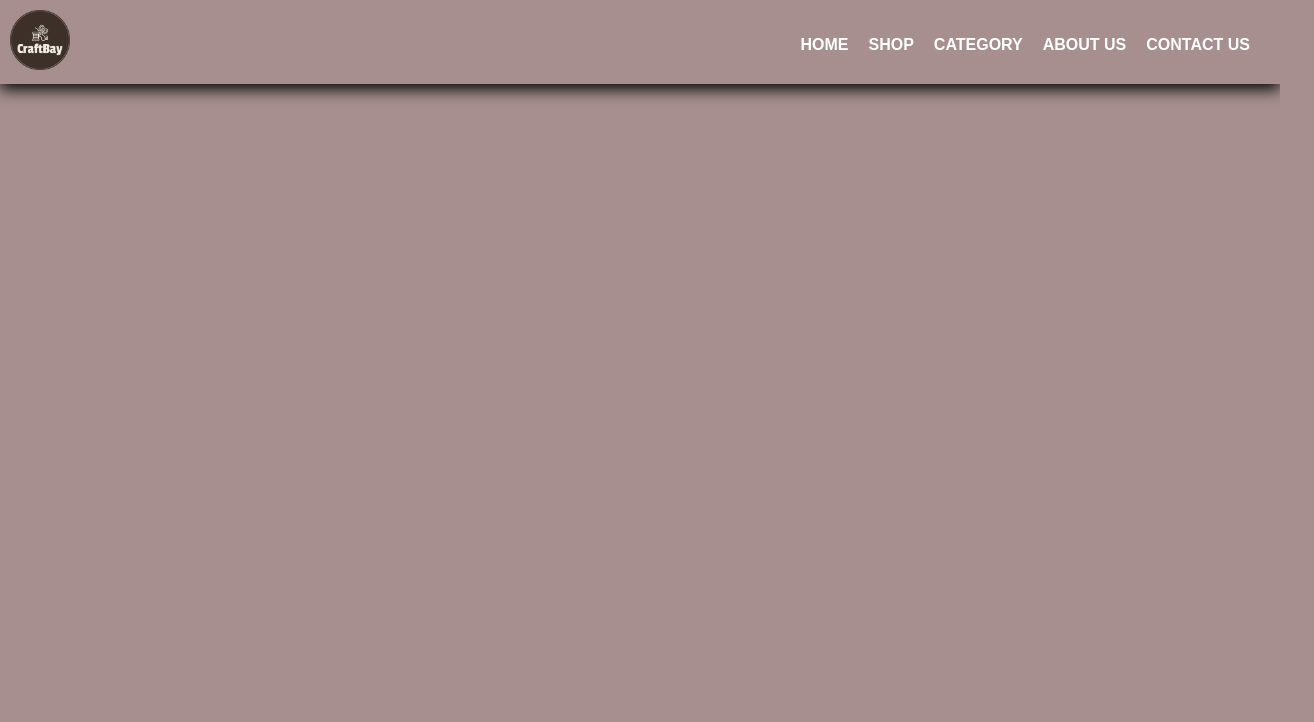
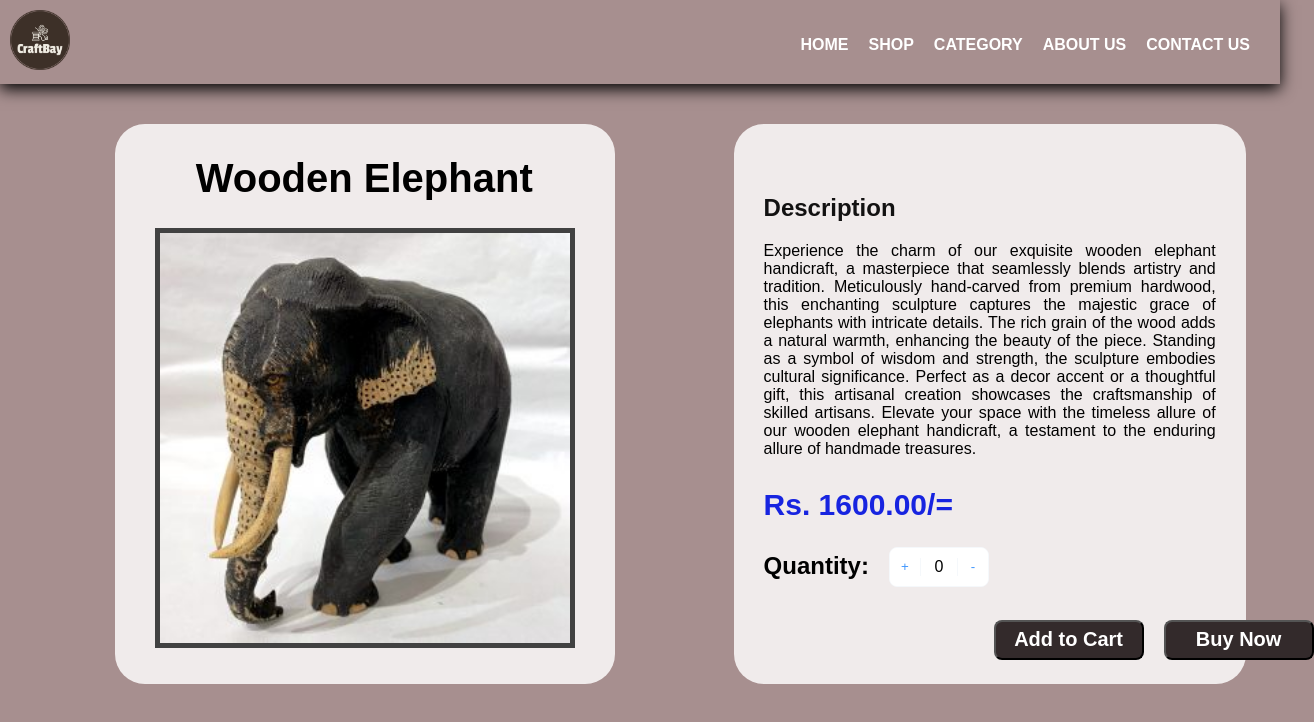
Before and after one commit to chamindu815/Craft_Bay, a React (Create React App) app: page /viewproduct in a window 1280 px wide. Shown: the top 722 px of the page, 1314 px wide, since content can reach past the window. Built offline with nearby package versions, Linux system fonts and the light colour scheme.

Commit message:
create view single product interface

```diff
--- a/public/index.html
+++ b/public/index.html
@@ -15,6 +15,10 @@
       user's mobile device or desktop. See https://developers.google.com/web/fundamentals/web-app-manifest/
     -->
     <link rel="manifest" href="%PUBLIC_URL%/manifest.json" />
+
+    <!--Imported Material Icons-->
+    <link rel="stylesheet"
+    href="https://fonts.googleapis.com/css2?family=Material+Symbols+Outlined:opsz,wght,FILL,GRAD@24,400,0,0" />
     <!--
       Notice the use of %PUBLIC_URL% in the tags above.
       It will be replaced with the URL of the `public` folder during the build.
--- a/src/App.js
+++ b/src/App.js
@@ -4,6 +4,8 @@ import { Register } from "./Components/LoginandRegister/Register";
 import Product from "./Components/Products/product";
 import { BrowserRouter, Routes, Route } from "react-router-dom";
 import Navigation from "./Components/Navigation/navigation";
+import ViewProduct from "./Components/ViewSingleProduct/viewproduct";
+
 
 function App() {
   return (
@@ -15,6 +17,8 @@ function App() {
           <Route path="/login" element={<Login />}></Route>
           <Route path="/register" element={<Register />}></Route>
           <Route path="/products" element={<Product />}></Route>
+          <Route path="/viewproduct" element={<ViewProduct />}></Route>
+
         </Route>
       </Routes>
     </BrowserRouter>
--- a/src/Components/Products/product.css
+++ b/src/Components/Products/product.css
@@ -1,9 +1,8 @@
-*{
-    /* margin: 0; */
+/* *{
     padding: 0;
     font-family: sans-serif;
     box-sizing: border-box;
-}
+} */
 
 .prod-category{
     text-align: center;
@@ -28,7 +27,7 @@
     padding: 10px 20px;
     align-items: center;
     margin-left: 15px;
-    /* margin-right: auto; */
+    margin-right: auto;
     margin-bottom: 20px;
     border-radius: 10px;
 }
@@ -57,7 +56,7 @@
 }
 
 .prod-button{
-    margin-top: 0px;
+    margin-top: 10px;
     font-size: 15px;
     font-weight: bold;
     width: 100px;
@@ -66,6 +65,7 @@
     background-color: #322b2b;
     color: white;
     border-color: transparent;
+    text-align: center;
 }
 
 .prod-main{
--- a/src/Components/Products/product.jsx
+++ b/src/Components/Products/product.jsx
@@ -1,8 +1,10 @@
 import React from "react";
 import ProductData from "./productData";
 import './product.css'
+import { useNavigate } from "react-router-dom";
 
 const Product = () => {
+  const navigate = useNavigate();
   return (
     <div>
       <div className="prod-category"><span>Wooden Items</span></div>
@@ -20,9 +22,9 @@ const Product = () => {
                   <div className="prod-main">
                     <div>
                       <h3 className='prod-title'>{curElm.Title}</h3>
-                      <p  className='prod-price'>Rs: {curElm.Price}</p>
+                      <label class='prod-price'>Rs: {curElm.Price}</label>
                     </div>
-                    <button className="prod-button">View</button>
+                    <button className="prod-button" onClick={()=>navigate("/viewproduct")}>View</button>
                   </div>
                 </div>
               </div>
--- a/src/Components/ViewSingleProduct/viewproduct.css
+++ b/src/Components/ViewSingleProduct/viewproduct.css
@@ -0,0 +1,152 @@
+.main-cont{
+    width: 100%;
+    height: 100%;
+    display: flex;
+}
+
+.prod-image-container{
+    margin-top: 40px;
+    margin-bottom: 5%;
+    margin-left: 9%;
+    margin-right: 3%;
+    padding-left: 18px;
+    width: 500px;
+    height: 560px;
+    background-color: rgba(255, 254, 254, 0.836);
+    border-radius: 30px;
+}
+
+.prod-title{
+    margin-top: 5px;
+    margin-left: -20px;
+}
+
+.prod-img-bg{
+    width: 420px;
+    height: 420px;
+    margin-left: 22px;
+    margin-top: 0px;
+    border: 5px solid rgb(65, 65, 65);
+}
+
+.prod-detail-container{
+    display: flex;
+    flex-direction: column;
+    margin-top: 40px;
+    margin-bottom: 5%;
+    margin-left: 80px;
+    margin-right: 20px;
+    padding-left: 30px;
+    padding-right: 30px;
+    width: 40%;
+    height: 560px;
+    background: rgba(255, 254, 254, 0.836);
+    border-radius: 30px;
+}
+
+.prod-des-name{
+    color: rgb(19, 18, 18);
+}
+
+.prod-description{
+    text-align: justify;
+    margin-top: 50px;
+}
+
+.prod-price-name{
+    margin-top: 30px;
+    font-size: 30px;
+    font-weight: bold;
+    color: rgb(23, 36, 224);
+}
+
+.prod-qnt-name{
+    display: flex;
+    margin-top: 30px;
+}
+
+.qnt-container{
+    display: flex;
+}
+
+.qunt-btn {
+    margin-top: 25px;
+    margin-left: 20px;
+    display: flex;
+    align-items: center;
+    background-color: #fff;
+    border-radius: 8px;
+    overflow: hidden;
+    border: 1px solid #F5F8FB;
+    transition: border 0.3s ease;
+    width: 100px;
+    height: 40px;
+  }
+
+  .qunt-btn:hover {
+      border: 1px solid #4097fe;
+
+  }
+
+  .increment-btn {
+    width: 40px;
+    height: 40px;
+    display: flex;
+    align-items: center;
+    justify-content: center;
+    color: #4097fe;
+    background-color: #fff;
+    border: none;
+    cursor: pointer;
+    transition: all 0.3s ease;
+  }
+
+  .increment-btn:hover {
+      background-color: #0b5daf;
+  }
+
+  p {
+    width: 50px;
+    display: flex;
+    align-items: center;
+    justify-content: center;
+    border-left: 1px solid #F5F8FB;
+    border-right: 1px solid #F5F8FB;
+  }
+
+  .cart-buy-btn-container{
+    display: flex;
+  }
+
+
+  .cart{
+    margin-left: 230px;
+    margin-top: 20px;
+    font-size: 20px;
+    width: 150px;
+    height: 40px;
+    border-radius: 8px;
+    background: #332a2b;
+    color: white;
+    font-weight: bold;
+  }
+
+  .cart:hover{
+    background-color: #0b5daf;
+  }
+
+  .buy{
+    margin-left: 20px;
+    margin-top: 20px;
+    font-size: 20px;
+    width: 150px;
+    height: 40px;
+    border-radius: 8px;
+    background: #332a2b;
+    color: white;
+    font-weight: bold;
+  }
+
+  .buy:hover{
+    background-color: #0b5daf;
+  }
--- a/src/Components/ViewSingleProduct/viewproduct.jsx
+++ b/src/Components/ViewSingleProduct/viewproduct.jsx
@@ -1,11 +1,90 @@
-import React from 'react'
+import React, { useState } from "react";
+import prod1 from "../Assets/products/Product_01.jpg";
+import "./viewproduct.css";
 
-const viewproduct = () => {
+const ViewProduct = ({ minValue = 0, maxValue = 100 }) => {
+  const [count, setCount] = useState(minValue);
+
+  const handleIncrementCounter = () => {
+    if (count < maxValue) {
+      setCount((prevState) => prevState + 1);
+    }
+  };
+
+  const handleDecrementCounter = () => {
+    if (count > minValue) {
+      setCount((prevState) => prevState - 1);
+    }
+  };
   return (
-    <div>
+    <>
+    <div className="all-bg">
+      <div className="main-cont">
+        <div className="prod-image-container">
+          <div className="prod-title">
+            <h1>Wooden Elephant</h1>
+          </div>
+          <img className="prod-img-bg" src={prod1} alt="" />
+        </div>
 
-    </div>
-  )
-}
+        <div className="prod-detail-container">
+          <div className="prod-description">
+            <h2 className="prod-des-name">Description</h2>
+            <span>
+              Experience the charm of our exquisite wooden elephant handicraft,
+              a masterpiece that seamlessly blends artistry and tradition.
+              Meticulously hand-carved from premium hardwood, this enchanting
+              sculpture captures the majestic grace of elephants with intricate
+              details. The rich grain of the wood adds a natural warmth,
+              enhancing the beauty of the piece. Standing as a symbol of wisdom
+              and strength, the sculpture embodies cultural significance.
+              Perfect as a decor accent or a thoughtful gift, this artisanal
+              creation showcases the craftsmanship of skilled artisans. Elevate
+              your space with the timeless allure of our wooden elephant
+              handicraft, a testament to the enduring allure of handmade
+              treasures.
+            </span>
+          </div>
 
-export default viewproduct
+          <div className="prod-price-name">
+            <label>Rs. 1600.00/=</label>
+          </div>
+
+          <div className="qnt-container">
+            <h2 className="prod-qnt-name">Quantity:</h2>
+            <div className="qunt-btn">
+              <button
+                className="increment-btn"
+                onClick={handleIncrementCounter}
+              >
+                <span className="add-btn">+</span>
+              </button>
+
+              <p>{count}</p>
+
+              <button
+                className="increment-btn"
+                onClick={handleDecrementCounter}
+              >
+                <span className="min-btn">-</span>
+              </button>
+            </div>
+          </div>
+
+          <div className="cart-buy-btn-container">
+            <div className="addtocart-btn">
+              <button className="cart">Add to Cart</button>
+            </div>
+
+            <div className="buynow-btn">
+              <button className="buy">Buy Now</button>
+            </div>
+          </div>
+        </div>
+        </div>
+      </div>
+    </>
+  );
+};
+
+export default ViewProduct;
```
